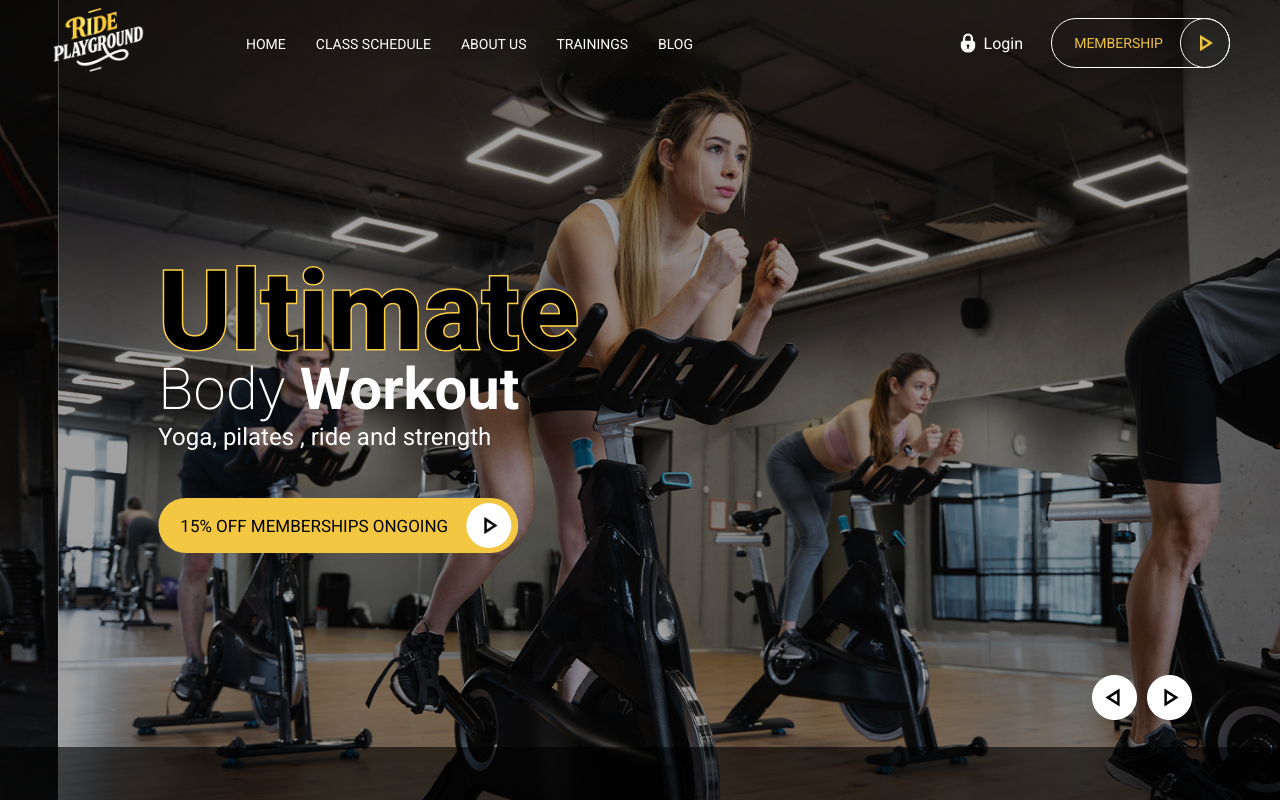
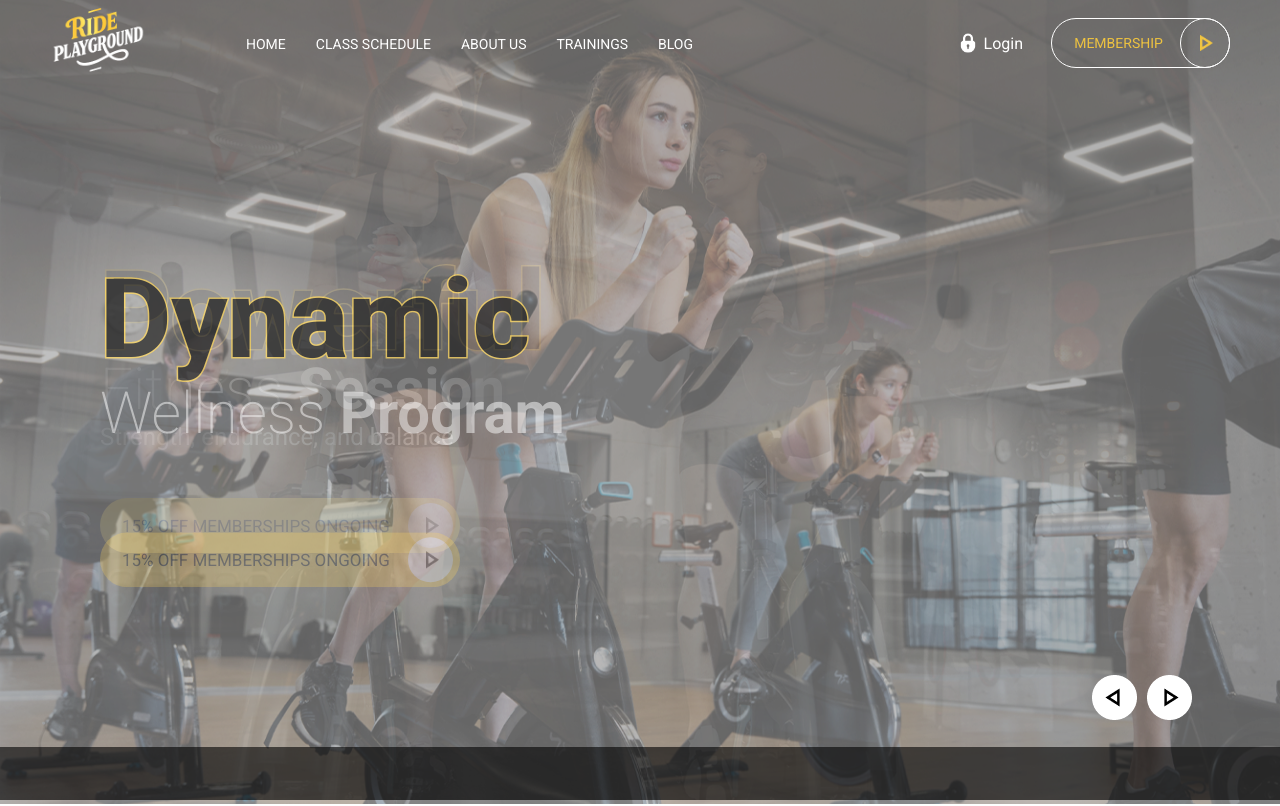
Before and after one commit to nazrulcb/ride-playground, a Next.js app: page / in a window 1280 px wide. Shown: the top 806 px of the page. Built offline with nearby package versions, Linux system fonts and the light colour scheme.

Commit message:
Update css

```diff
--- a/src/app/class-history/page.js
+++ b/src/app/class-history/page.js
@@ -41,7 +41,7 @@ function classHistiry() {
               </div>
               <div className='account_details_right'>
                   <div className='account_details_right_all'>
-                      <h2>Account Details</h2>
+                      <h2>Class History</h2>
                       <div className='account_details_right_profilenmimg'>
                           <div className='userprof_top'>
                               <div className='userprof_top_left'>
@@ -59,6 +59,7 @@ function classHistiry() {
                       <div className='account_details_right_profile_info'>
                           <div className='class_history_main'>
                             <h5>Class History</h5>
+                            <div className='class_history_main_all_main'>
                                 <div className='class_history_main_all'>
                                     <div className='class_history_main_single'>
                                         <div className='class_history_main_single_top'>
@@ -112,6 +113,7 @@ function classHistiry() {
                       </div>
                   </div>
               </div>
+          </div>
       </section>
     </>
   )
--- a/src/app/component/homeSlider.js
+++ b/src/app/component/homeSlider.js
@@ -7,93 +7,102 @@ import Link from "next/link";
 import gsap from "gsap";
 
 function HomeSlider() {
+  const slidesRefs = useRef([]);
+  slidesRefs.current = [];
 
-  const boxRef1 = useRef(null);
-  const boxRef2 = useRef(null);
-  const boxRef3 = useRef(null);
-
-  const refs = [boxRef1, boxRef2, boxRef3];
+  const addToRefs = (el) => {
+    if (el && !slidesRefs.current.includes(el)) {
+      slidesRefs.current.push(el);
+    }
+  };
 
   const settings = {
     dots: false,
     infinite: true,
     autoplay: true,
-    speed: 500,
+    speed: 800,
     slidesToShow: 1,
     slidesToScroll: 1,
     arrows: true,
-    className: "myCustomCarousel",
+    fade: true,
     beforeChange: (oldIndex, newIndex) => {
-      const el = refs[newIndex].current;
-      if (el) {
+      const el = slidesRefs.current[newIndex];
+      if (el) animateSlide(el);
+    },
+  };
+
+  const animateSlide = (el) => {
+    const image = el.querySelector("img");
+    const texts = el.querySelectorAll(".baner_content > *");
+
     gsap.fromTo(
-            el.children,
-            { y: 40, opacity: 0 },
+      image,
+      { scale: 1.4, opacity: 0 },
+      { scale: 1, opacity: 1, duration: 1.5, ease: "power3.out" }
+    );
+
+    gsap.fromTo(
+      texts,
+      { y: 50, opacity: 0 },
       {
         y: 0,
         opacity: 1,
         duration: 1,
         ease: "power3.out",
-            stagger: 0.15,   // Animate one by one
+        stagger: 0.2,
       }
     );
-      }
-      }
   };
 
   useEffect(() => {
-    // Animate the first slide on load
-    gsap.fromTo(
-      boxRef1.current,
-      { y: 250, opacity: 0 },
-      { y: 0, opacity: 1, duration: 2, ease: "power3.out" }
-    );
+    // Animate first slide on load
+    if (slidesRefs.current[0]) {
+      animateSlide(slidesRefs.current[0]);
+    }
   }, []);
+
+  const slideData = [
+    {
+      img: "../images/slider1.png",
+      title: "Ultimate",
+      subtitle: "Body Workout",
+      desc: "Yoga, pilates, ride and strength",
+    },
+    {
+      img: "../images/slider2.png",
+      title: "Powerful",
+      subtitle: "Fitness Session",
+      desc: "Strength, endurance, and balance",
+    },
+    {
+      img: "../images/slider3.png",
+      title: "Dynamic",
+      subtitle: "Wellness Program",
+      desc: "Movement, meditation, and motivation",
+    },
+  ];
 
   return (
     <section className="home_main_slider">
       <Slider {...settings}>
-        {/* SLIDE 1 */}
-        <div className="single_slider">
-          <img src="../images/slider1.png" alt="img" />
-          <div className="baner_content" ref={boxRef1}>
-            <h2>Ultimate</h2>
-            <h3><span>Body</span> Workout</h3>
-            <p>Yoga, pilates , ride and strength</p>
+        {slideData.map((slide, index) => (
+          <div className="single_slider" key={index} ref={addToRefs}>
+            <img src={slide.img} alt={`Slide ${index + 1}`} />
+            <div className="baner_content">
+              <h2>{slide.title}</h2>
+              <h3>
+                <span>{slide.subtitle.split(" ")[0]}</span> {slide.subtitle.split(" ")[1]}
+              </h3>
+              <p>{slide.desc}</p>
               <Link href="">
                 15% off memberships ongoing{" "}
-              <span><img src="../images/rarw2.png" alt="img" /></span>
+                <span>
+                  <img src="../images/rarw2.png" alt="arrow" />
+                </span>
               </Link>
             </div>
           </div>
-
-        {/* SLIDE 2 */}
-        <div className="single_slider">
-          <img src="../images/slider2.png" alt="img" />
-          <div className="baner_content" ref={boxRef2}>
-            <h2>Ultimate</h2>
-            <h3><span>Body</span> Workout</h3>
-            <p>Yoga, pilates , ride and strength</p>
-            <Link href="">
-              15% off memberships ongoing{" "}
-              <span><img src="../images/rarw2.png" alt="img" /></span>
-            </Link>
-          </div>
-        </div>
-
-        {/* SLIDE 3 */}
-        <div className="single_slider">
-          <img src="../images/slider3.png" alt="img" />
-          <div className="baner_content" ref={boxRef3}>
-            <h2>Ultimate</h2>
-            <h3><span>Body</span> Workout</h3>
-            <p>Yoga, pilates , ride and strength</p>
-            <Link href="">
-              15% off memberships ongoing{" "}
-              <span><img src="../images/rarw2.png" alt="img" /></span>
-            </Link>
-          </div>
-        </div>
+        ))}
       </Slider>
 
       <div className="main_marqee_area">
--- a/src/app/globals.css
+++ b/src/app/globals.css
@@ -2515,12 +2515,33 @@ select:focus {
 }
 .account_details_left {
 	width: 19%;
-	margin: -24px 133px 0 0;
+	margin: 57px 133px 0 0;
 	padding: 0 0 0 55px;
 }
-
-
-
+.account_details_main {
+	overflow: hidden;
+	height: 100vh;
+}
+.class_history_main_all_main {
+	height: 50vh;
+	padding: 0 0 50px;
+	overflow: auto;
+	scroll-behavior: smooth;  /* Smooth scrolling */
+  -ms-overflow-style: none; /* Hide scrollbar in IE/Edge */
+  scrollbar-width: none;    /* Hide scrollbar in Firefox */
+}
+.class_history_main_all_main::-webkit-scrollbar, .account_details_right_profilenmimg_main::-webkit-scrollbar {
+  display: none;            /* Hide scrollbar in Chrome, Safari, Opera */
+}
+
+.account_details_right_profilenmimg_main {
+	scroll-behavior: smooth;
+	-ms-overflow-style: none;
+	scrollbar-width: none;
+	height: 82vh;
+	padding: 0 0 100px;
+	overflow: auto;
+}
 
 
 }
@@ -3574,7 +3595,7 @@ select:focus {
 	cursor: pointer;
 	z-index: 99;
 	background: #f1c542;
-	border-radius: 0 6px 6px 0;
+	border-radius: 6px 0 0 6px;
 	justify-content: center;
 	align-items: center;
 	width: 41px;
@@ -3582,9 +3603,9 @@ select:focus {
 	padding: 7px;
 	transition: all .7s ease-in-out;
 	display: flex;
-	position: absolute;
-	top: 147px;
-	left: 0;
+	position: fixed;
+	top: 120px;
+	right: 0;
 }
 .side_menu_inn {
 	cursor: pointer;
@@ -3626,6 +3647,15 @@ select:focus {
 .main_header, .header_inner_main {
 	padding: 0 15px;
 }
+.account_details_right_profilenmimg_main {
+	padding: 0 0 0px;
+}
+.account_details_left_inner {
+	top: 182px;
+}
+.side_menu_inn {
+	top: 203px;
+}
 .login_page_main {
 	overflow: auto;
 }
@@ -4145,7 +4175,7 @@ select:focus {
 	padding: 0 0 0 33px;
 }
 .side_menu {
-	top: 102px;
+	top: 73px;
 }
 .side_menu_inn {
 	right: -136px;
@@ -4154,6 +4184,22 @@ select:focus {
 	flex-wrap: wrap;
 	margin: 0 0 20px;
 }
+.class_history_main_all_main {
+	height: auto;
+	overflow: inherit;
+}
+.account_details_main {
+	height: auto;
+	overflow: auto;
+}
+.account_details_right_profilenmimg_main {
+	height: auto;
+	padding: 0 0 0;
+	overflow: inherit;
+}
+.account_details_inner {
+	margin: 63px 0 0;
+}
 .subscription_plan_box_sing {
 	width: 100%;
 	margin: 0 0 15px;
@@ -4178,9 +4224,9 @@ select:focus {
 }
 
 @media screen and (max-width: 430px) {
-	.side_menu_inn {
+.side_menu_inn {
+	top: 207px;
 	right: -136px;
-	top: 128px;
 }
 .account_details_right_all h2 {
 	font-size: 19px;
@@ -4201,8 +4247,8 @@ select:focus {
 	font-size: 16px;
 }
 .side_menu_inn {
+	top: 206px;
 	right: -144px;
-	top: 128px;
 }
 .home_main_slider .slick-prev {
 	left: 33%;
@@ -4229,7 +4275,7 @@ select:focus {
 	padding: 0 0 0 0;
 }
 .side_menu_inn {
-	top: 131px;
+	top: 206px;
 	right: -161px;
 }
 .schd_lft_bgp, .schd_rit_bgp {
@@ -4304,7 +4350,7 @@ select:focus {
 	font-size: 15px;
 }
 .side_menu_inn {
-	top: 131px;
+	top: 206px;
 	right: -168px;
 }
 .schedule_calender_main {
```
Also changed, not shown: src/app/memberships/page.js (+4 -3 lines). Lines whose indentation alone changed are shown as unchanged.
